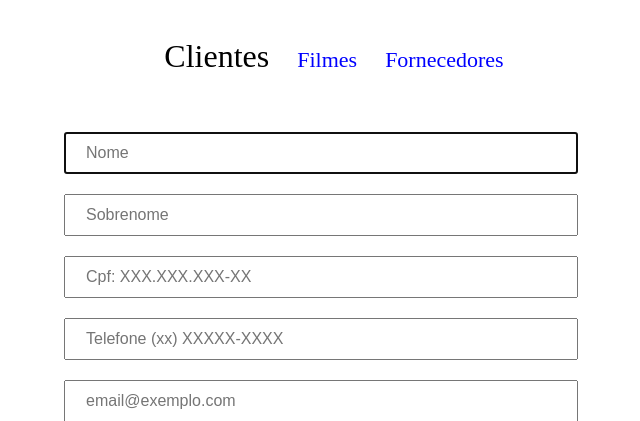
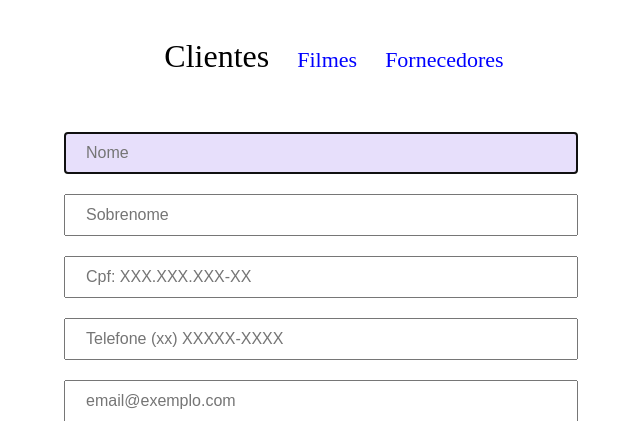
Before and after one commit to wellz3280/locawell, a PHP site: page /cadastrarCliente.php in a window 1280 px wide, with the restyled element focused. Shown: the top 421 px of the page, without its empty margins (306-946 px from the left). Run offline with PHP 8.4, Linux system fonts and the light colour scheme.

Commit message:
aplicada pseudo classe focus no input

```diff
--- a/media/css/style.css
+++ b/media/css/style.css
@@ -144,6 +144,8 @@ form{
     width: 50%;
 }
 
+input:focus{background: rgba(208, 191, 247, 0.5);}
+select:focus{background: rgba(208, 191, 247, 0.5);}
 .enviar{
     width: 20%;
     padding: 15px 0px;
```
